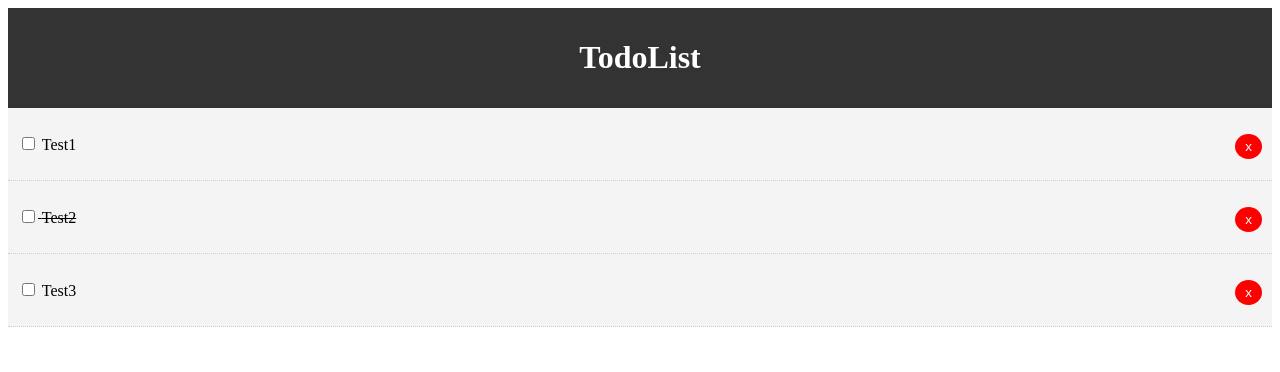
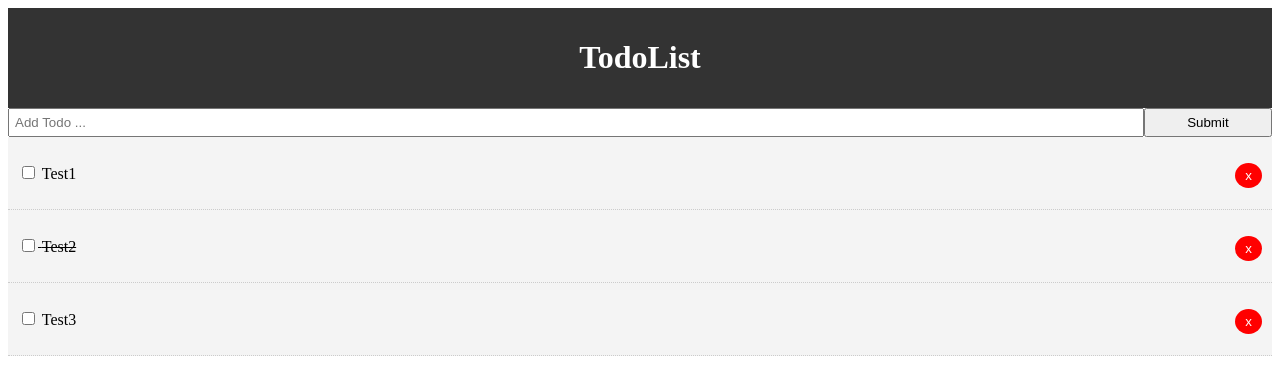
Before and after one commit to Cerebrovinny/todo_list, a React (Create React App) app: page / in a window 1280 px wide. Shown: the top 372 px of the page. Built offline with nearby package versions, Linux system fonts and the light colour scheme.

Commit message:
add todo

```diff
--- a/package.json
+++ b/package.json
@@ -8,7 +8,8 @@
     "@testing-library/user-event": "^7.2.1",
     "react": "^16.12.0",
     "react-dom": "^16.12.0",
-    "react-scripts": "3.3.1"
+    "react-scripts": "3.3.1",
+    "uuid": "^3.4.0"
   },
   "scripts": {
     "start": "react-scripts start",
--- a/src/App.js
+++ b/src/App.js
@@ -1,6 +1,8 @@
 import React, { Component } from 'react';
 import Todos from './components/Todos';
 import Header from './components/layout/Header';
+import AddTodo from './components/AddTodo';
+import uuid from 'uuid';
 
 class App extends Component {
 
@@ -39,12 +41,25 @@ delTodo = (id) => {
   !== id)] });
 }
 
+// Add Todo
+addTodo = (title) => {
+  const newTodo = {
+    id: uuid.v4(),
+    title: title,
+    completed: false
+  }
+  this.setState({ todos: [...this.state.todos, newTodo] });
+}
+
  render() {
    return (
     <div className="App">
+      <div className="container">
       <Header />
+      <AddTodo addTodo={this.addTodo} />
      <Todos todos={this.state.todos} markComplete=
      {this.markComplete} delTodo={this.delTodo} />
+    </div>
     </div>
   );
    }
--- /dev/null
+++ b/src/components/AddTodo.js
@@ -0,0 +1,41 @@
+import React, { Component } from 'react'
+
+export class AddTodo extends Component {
+    state = {
+        title: ''
+    }
+
+    onSubmit = (e) => {
+        e.preventDefault();
+        this.props.addTodo(this.state.title);
+        this.setState({ title: '' });
+    }
+
+    onChange = (e) => this.setState({ [e.target.name]:
+        e.target.value });
+
+    render() {
+        return (
+           <form onSubmit={this.onSubmit}
+           style={{ display: 'flex' }}>
+               <input
+               type="text"
+               name="title"
+               style={{ flex: '10', padding: '5px' }}
+               placeholder="Add Todo ..."
+               value={this.state.title}
+               onChange={this.onChange}
+               />
+               <input
+                type="submit"
+                value="Submit"
+                className="btn"
+                style={{flex: 1}}
+               />
+           </form>
+
+        )
+    }
+}
+
+export default AddTodo
```
